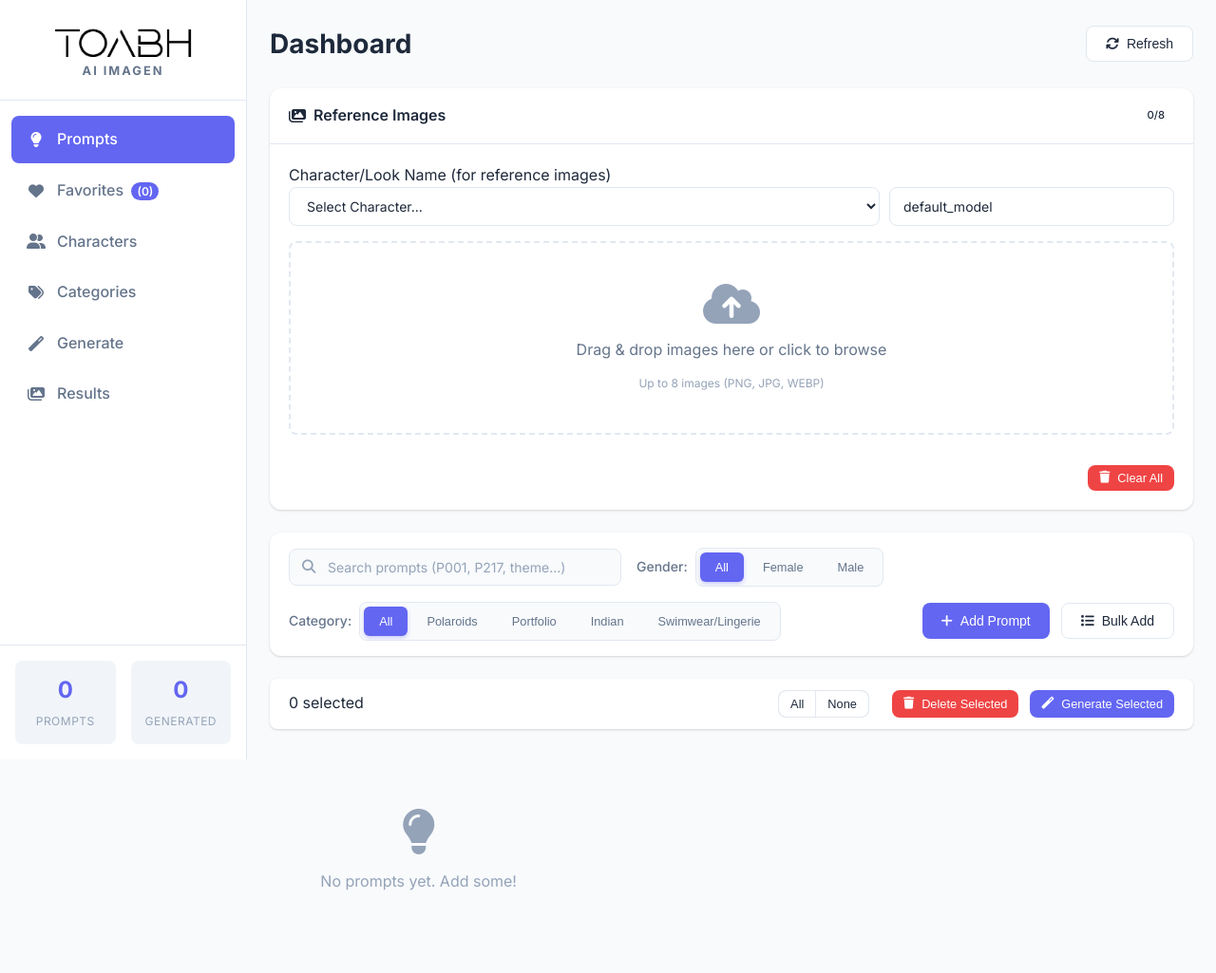
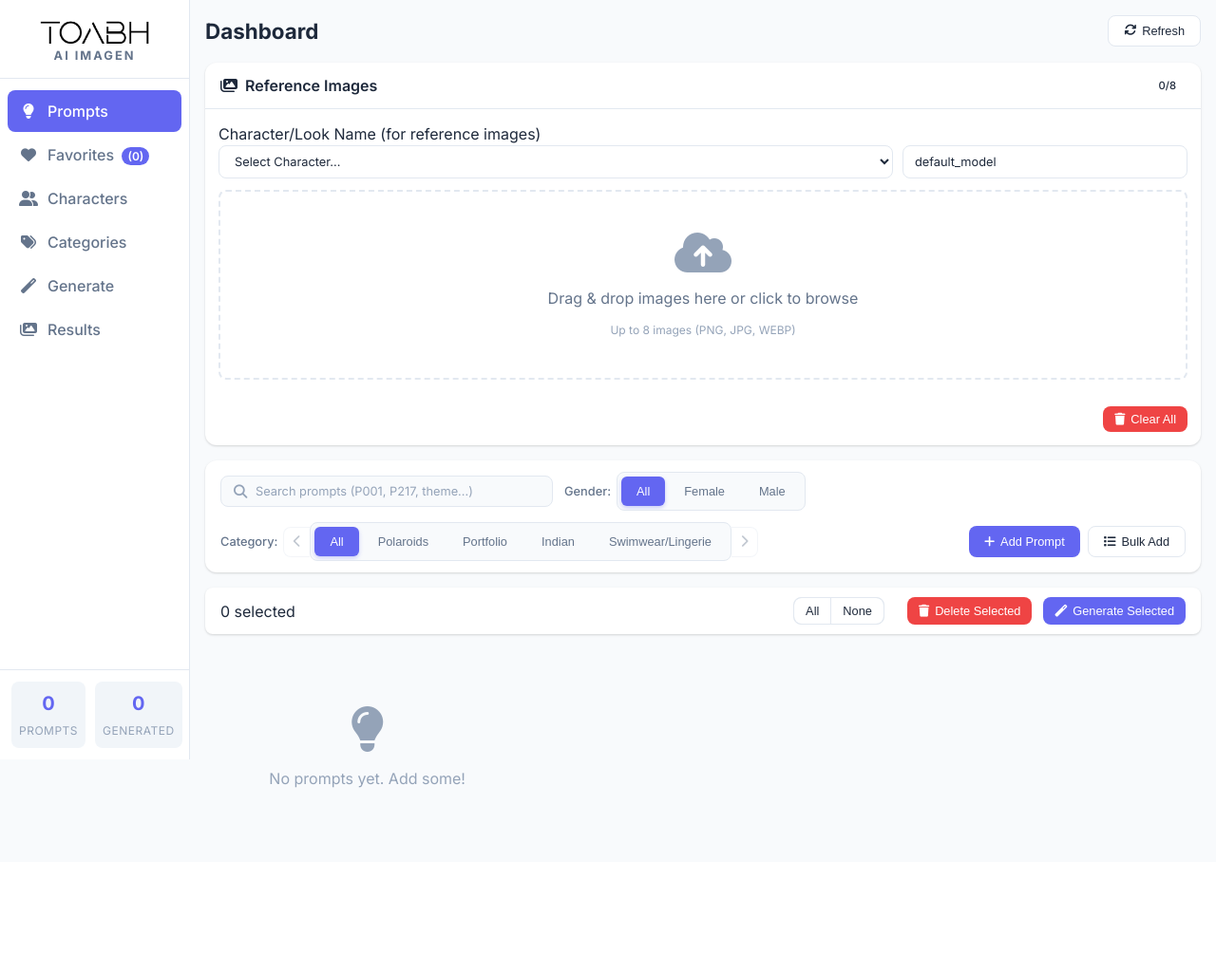
Before and after one commit to FateFumbler/toabh_image_generator, a Flask app: page / in a window 1280 px wide. Shown: the whole page at 95% size. After the commit the page ends 830 px from the top, so only its background shows below. Run offline with Flask 3, Linux system fonts and the light colour scheme; data comes from the database, SQL or seed files in the repository; data that the repository does not hold is empty.

Commit message:
UI: Sidebar reorder, responsive layout, category scroll

```diff
--- a/static/css/style.css
+++ b/static/css/style.css
@@ -32,7 +32,8 @@ body {
     font-family: 'Inter', -apple-system, BlinkMacSystemFont, sans-serif;
     background: var(--background);
     color: var(--text);
-    line-height: 1.6;
+    line-height: 1.5;
+    overflow-x: hidden;
 }
 
 .app-container {
@@ -42,7 +43,7 @@ body {
 
 /* Sidebar */
 .sidebar {
-    width: 260px;
+    width: 200px;
     background: var(--surface);
     border-right: 1px solid var(--border);
     display: flex;
@@ -53,19 +54,19 @@ body {
 }
 
 .logo {
-    padding: 20px;
-    font-size: 1.25rem;
+    padding: 14px;
+    font-size: 1.1rem;
     font-weight: 700;
     color: var(--primary);
     display: flex;
     flex-direction: column;
     align-items: center;
-    gap: 5px;
+    gap: 3px;
     border-bottom: 1px solid var(--border);
 }
 
 .logo-img {
-    height: 40px;
+    height: 32px;
     width: auto;
     object-fit: contain;
 }
@@ -79,18 +80,18 @@ body {
 
 .nav-menu {
     flex: 1;
-    padding: 16px 12px;
+    padding: 12px 8px;
 }
 
 .nav-item {
     display: flex;
     align-items: center;
-    gap: 12px;
-    padding: 12px 16px;
+    gap: 10px;
+    padding: 10px 12px;
     color: var(--text-secondary);
     text-decoration: none;
     border-radius: var(--radius);
-    margin-bottom: 4px;
+    margin-bottom: 2px;
     transition: all 0.2s;
     font-weight: 500;
 }
@@ -111,26 +112,26 @@ body {
 }
 
 .sidebar-footer {
-    padding: 16px;
+    padding: 12px;
     border-top: 1px solid var(--border);
 }
 
 .stats {
     display: flex;
-    gap: 16px;
+    gap: 10px;
 }
 
 .stat-item {
     flex: 1;
     text-align: center;
-    padding: 12px;
+    padding: 8px;
     background: var(--surface-hover);
     border-radius: var(--radius);
 }
 
 .stat-value {
     display: block;
-    font-size: 1.5rem;
+    font-size: 1.25rem;
     font-weight: 700;
     color: var(--primary);
 }
@@ -145,36 +146,36 @@ body {
 /* Main Content */
 .main-content {
     flex: 1;
-    margin-left: 260px;
-    padding: 24px;
+    margin-left: 200px;
+    padding: 16px;
 }
 
 .header {
     display: flex;
     justify-content: space-between;
     align-items: center;
-    margin-bottom: 24px;
+    margin-bottom: 16px;
 }
 
 .header h1 {
-    font-size: 1.75rem;
+    font-size: 1.4rem;
     font-weight: 700;
 }
 
 .header-actions {
     display: flex;
-    gap: 12px;
+    gap: 8px;
 }
 
 /* Buttons */
 .btn {
     display: inline-flex;
     align-items: center;
-    gap: 8px;
-    padding: 10px 20px;
+    gap: 6px;
+    padding: 8px 16px;
     border: none;
     border-radius: var(--radius);
-    font-size: 0.875rem;
+    font-size: 0.8rem;
     font-weight: 500;
     cursor: pointer;
     transition: all 0.2s;
@@ -228,11 +229,11 @@ body {
     background: var(--surface);
     border-radius: var(--radius-lg);
     box-shadow: var(--shadow);
-    margin-bottom: 24px;
+    margin-bottom: 16px;
 }
 
 .card-header {
-    padding: 16px 20px;
+    padding: 12px 16px;
     border-bottom: 1px solid var(--border);
     display: flex;
     justify-content: space-between;
@@ -248,7 +249,7 @@ body {
 }
 
 .card-body {
-    padding: 20px;
+    padding: 14px;
 }
 
 /* Section */
@@ -261,23 +262,23 @@ body {
 }
 
 .section-header {
-    margin-bottom: 24px;
+    margin-bottom: 16px;
 }
 
 .section-header h2 {
-    font-size: 1.5rem;
+    font-size: 1.25rem;
     font-weight: 700;
 }
 
 /* Filters */
 .filters-bar {
     display: flex;
-    gap: 16px;
-    align-items: center;
-    margin-bottom: 24px;
+    gap: 12px;
+    align-items: center;
+    margin-bottom: 16px;
     flex-wrap: wrap;
     background: var(--surface);
-    padding: 16px 20px;
+    padding: 12px 16px;
     border-radius: var(--radius-lg);
     box-shadow: var(--shadow);
 }
@@ -301,10 +302,10 @@ body {
 
 .search-input {
     width: 100%;
-    padding: 10px 14px 10px 40px;
+    padding: 8px 12px 8px 36px;
     border: 1px solid var(--border);
     border-radius: var(--radius);
-    font-size: 0.875rem;
+    font-size: 0.8rem;
     font-family: inherit;
     background: var(--background);
     color: var(--text);
@@ -334,16 +335,62 @@ body {
     overflow-x: auto;
     max-width: 100%;
     -webkit-overflow-scrolling: touch;
-    scrollbar-width: thin;
+    scrollbar-width: none; /* Hide scrollbar for cleaner look */
+    position: relative;
+    scroll-behavior: smooth;
 }
 
 .toggle-buttons::-webkit-scrollbar {
-    height: 4px;
-}
-
-.toggle-buttons::-webkit-scrollbar-thumb {
-    background: var(--border);
-    border-radius: 2px;
+    display: none;
+}
+
+/* Category Navigation Arrows */
+.category-nav-wrapper {
+    display: flex;
+    align-items: center;
+    gap: 0;
+}
+
+.category-nav-btn {
+    flex-shrink: 0;
+    width: 28px;
+    height: 32px;
+    border: 1px solid var(--border);
+    background: var(--surface);
+    color: var(--text-secondary);
+    cursor: pointer;
+    display: flex;
+    align-items: center;
+    justify-content: center;
+    transition: all 0.2s;
+    z-index: 1;
+}
+
+.category-nav-btn:first-child {
+    border-radius: var(--radius) 0 0 var(--radius);
+    border-right: none;
+}
+
+.category-nav-btn:last-child {
+    border-radius: 0 var(--radius) var(--radius) 0;
+    border-left: none;
+}
+
+.category-nav-btn:hover {
+    background: var(--primary);
+    color: white;
+    border-color: var(--primary);
+}
+
+.category-nav-btn:disabled {
+    opacity: 0.4;
+    cursor: not-allowed;
+}
+
+.category-nav-btn:disabled:hover {
+    background: var(--surface);
+    color: var(--text-secondary);
+    border-color: var(--border);
 }
 
 .toggle-btn {
@@ -373,11 +420,11 @@ body {
 .filter-group {
     display: flex;
     align-items: center;
-    gap: 8px;
+    gap: 6px;
 }
 
 .filter-group label {
-    font-size: 0.875rem;
+    font-size: 0.8rem;
     font-weight: 500;
     color: var(--text-secondary);
     white-space: nowrap;
@@ -386,15 +433,15 @@ body {
 .filter-actions {
     margin-left: auto;
     display: flex;
-    gap: 12px;
+    gap: 8px;
 }
 
 /* Inputs */
 .select-input, .text-input, .textarea-input {
-    padding: 10px 14px;
+    padding: 8px 12px;
     border: 1px solid var(--border);
     border-radius: var(--radius);
-    font-size: 0.875rem;
+    font-size: 0.8rem;
     font-family: inherit;
     background: var(--surface);
     color: var(--text);
@@ -408,16 +455,16 @@ body {
 
 .textarea-input {
     resize: vertical;
-    min-height: 100px;
+    min-height: 80px;
 }
 
 /* Reference Section */
 .reference-section {
-    margin-bottom: 24px;
+    margin-bottom: 16px;
 }
 
 .model-input-group {
-    margin-bottom: 16px;
+    margin-bottom: 12px;
 }
 
 .model-input-group .text-input {
@@ -458,9 +505,9 @@ body {
 
 .reference-preview {
     display: grid;
-    grid-template-columns: repeat(auto-fill, minmax(100px, 1fr));
-    gap: 12px;
-    margin-bottom: 16px;
+    grid-template-columns: repeat(auto-fill, minmax(80px, 1fr));
+    gap: 8px;
+    margin-bottom: 12px;
 }
 
 .ref-image {
@@ -502,15 +549,15 @@ body {
 /* Prompts Grid */
 .prompts-grid {
     display: grid;
-    grid-template-columns: repeat(auto-fill, minmax(300px, 1fr));
-    gap: 16px;
+    grid-template-columns: repeat(auto-fill, minmax(260px, 1fr));
+    gap: 12px;
 }
 
 .prompt-card {
     background: var(--surface);
     border-radius: var(--radius-lg);
     box-shadow: var(--shadow);
-    padding: 16px;
+    padding: 12px;
     transition: all 0.2s;
     border: 2px solid transparent;
 }
@@ -636,10 +683,10 @@ body {
 /* Bulk Actions Bar */
 .bulk-actions-bar {
     background: var(--surface);
-    padding: 12px 20px;
+    padding: 10px 16px;
     border-radius: var(--radius);
     box-shadow: var(--shadow);
-    margin-bottom: 24px;
+    margin-bottom: 16px;
     display: flex;
     justify-content: space-between;
     align-items: center;
@@ -1076,12 +1123,12 @@ body {
 /* Toast */
 .toast-container {
     position: fixed;
-    top: 20px;
-    right: 20px;
+    top: 12px;
+    right: 12px;
     z-index: 2000;
     display: flex;
     flex-direction: column;
-    gap: 12px;
+    gap: 10px;
 }
 
 .toast {
--- a/templates/index.html
+++ b/templates/index.html
@@ -129,12 +129,20 @@
                     <!-- Category Toggle -->
                     <div class="filter-group">
                         <label>Category:</label>
+                        <div class="category-nav-wrapper">
+                            <button class="category-nav-btn category-scroll-left" aria-label="Scroll left">
+                                <i class="fas fa-chevron-left"></i>
+                            </button>
                             <div class="toggle-buttons" id="category-toggle">
                                 <button class="toggle-btn active" data-value="all">All</button>
                                 <button class="toggle-btn" data-value="Polaroids">Polaroids</button>
                                 <button class="toggle-btn" data-value="Portfolio">Portfolio</button>
                                 <button class="toggle-btn" data-value="Indian">Indian</button>
                                 <button class="toggle-btn" data-value="Swimwear/Lingerie">Swimwear/Lingerie</button>
+                            </div>
+                            <button class="category-nav-btn category-scroll-right" aria-label="Scroll right">
+                                <i class="fas fa-chevron-right"></i>
+                            </button>
                         </div>
                     </div>
 
@@ -194,6 +202,11 @@
                 <!-- Category Filter Buttons -->
                 <div class="favorites-filters">
                     <div class="filter-buttons" id="favorites-category-filters">
+                        <div class="filter-buttons-inner">
+                            <button class="category-nav-btn favorites-scroll-left" aria-label="Scroll left">
+                                <i class="fas fa-chevron-left"></i>
+                            </button>
+                            <div class="filter-btn-scroll">
                                 <button class="filter-btn active" data-category="all">All</button>
                                 <button class="filter-btn" data-category="Portfolio">Portfolio</button>
                                 <button class="filter-btn" data-category="Beauty">Beauty</button>
@@ -203,6 +216,11 @@
                                 <button class="filter-btn" data-category="Polaroids">Polaroids</button>
                                 <button class="filter-btn" data-category="Indian">Indian</button>
                                 <button class="filter-btn" data-category="Swimwear/Lingerie">Swimwear/Lingerie</button>
+                            </div>
+                            <button class="category-nav-btn favorites-scroll-right" aria-label="Scroll right">
+                                <i class="fas fa-chevron-right"></i>
+                            </button>
+                        </div>
                     </div>
                 </div>
 
```
Also changed, not shown: other parts of static/css/style.css (+87 -60 lines), static/js/app.js (+60 -0 lines). Lines whose indentation alone changed are shown as unchanged.
